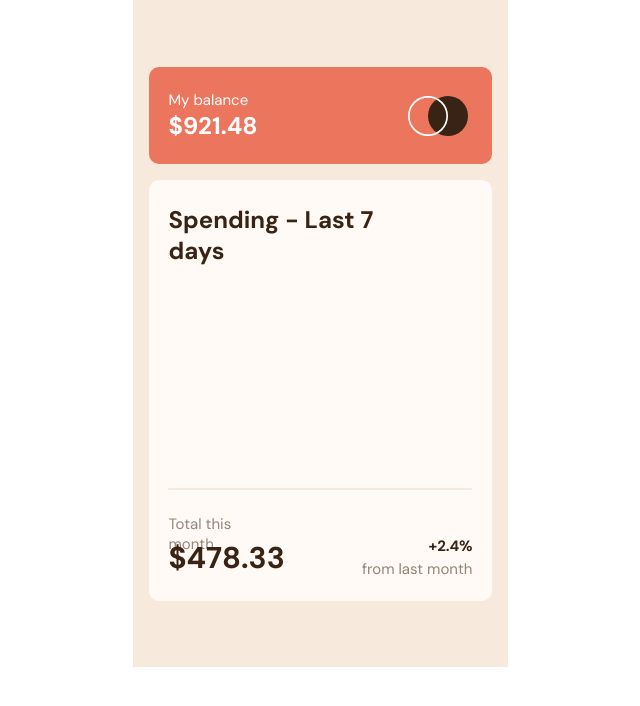
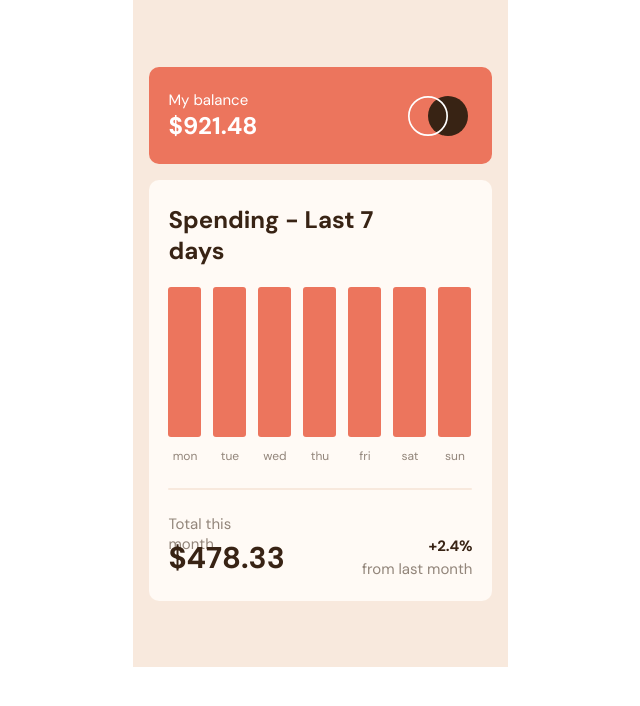
Before and after one commit to dlavrentev/expenses-chart, a React (Create React App) app: page / in a window 1280 px wide. Shown: the top 706 px of the page, without its empty margins (320-960 px from the left). Built offline with nearby package versions, Linux system fonts and the light colour scheme.

Commit message:
updated spending css and js

```diff
--- a/src/App.css
+++ b/src/App.css
@@ -83,6 +83,36 @@
   color: #382314;
 }
 
+/* Chart container */
+
+.chart-container {
+  position: absolute;
+  left: 5.83%;
+  right: 5.83%;
+  top: 25.42%;
+  bottom: 32.54%;
+  display: grid;
+  grid-template-columns: repeat(7, auto);
+  justify-content: space-between;
+}
+
+.bar div {
+  width: 33px;
+  height: 85%;
+  border-radius: 3px;
+  background: #ec755d;
+}
+
+.bar p {
+  color: #92857a;
+  font-family: "DM Sans";
+  font-style: normal;
+  font-weight: 400;
+  font-size: 12px;
+  line-height: 16px;
+  text-align: center;
+  margin-top: 11px;
+}
 .line {
   position: absolute;
   left: 5.83%;
--- a/src/Components/Spending.js
+++ b/src/Components/Spending.js
@@ -4,6 +4,36 @@ const Spending = () => {
   return (
     <div className="spending-container">
       <h1>Spending - Last 7 days</h1>
+      <div className="chart-container">
+        <div className="bar">
+          <div></div>
+          <p>mon</p>
+        </div>
+        <div className="bar">
+          <div></div>
+          <p>tue</p>
+        </div>
+        <div className="bar">
+          <div></div>
+          <p>wed</p>
+        </div>
+        <div className="bar">
+          <div></div>
+          <p>thu</p>
+        </div>
+        <div className="bar">
+          <div></div>
+          <p>fri</p>
+        </div>
+        <div className="bar">
+          <div></div>
+          <p>sat</p>
+        </div>
+        <div className="bar">
+          <div></div>
+          <p>sun</p>
+        </div>
+      </div>
       <div className="line"></div>
       <div className="spending-bottom">
         <div className="spending-bottom-l">
```
